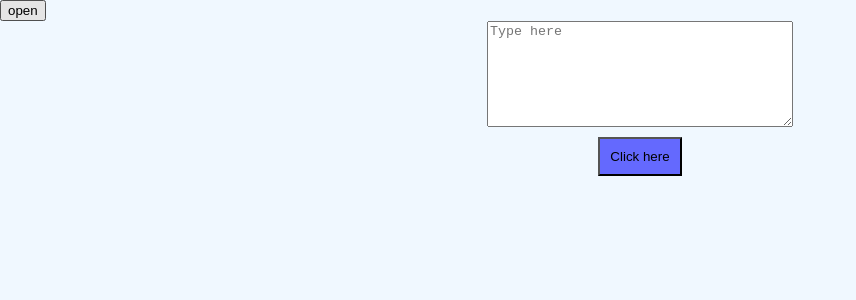
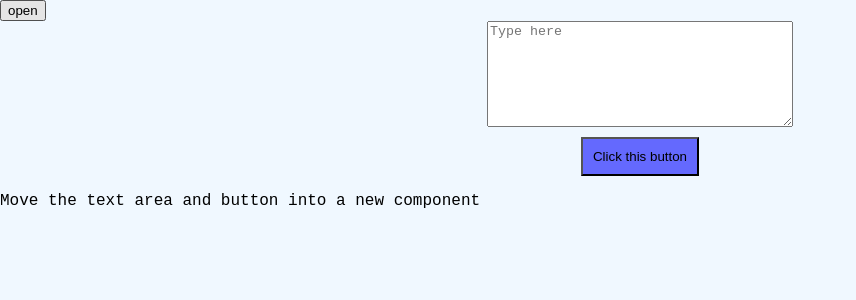
Before and after one commit to megbeck12/meghans-twitter-clone, a React (Create React App) app: page / in a window 1280 px wide. Shown: the top 300 px of the page, without its empty margins (0-856 px from the left). Built offline with nearby package versions, Linux system fonts and the light colour scheme.

Commit message:
feat: practice

```diff
--- /dev/null
+++ b/src/components/TextBox/TextBox.css
@@ -0,0 +1,16 @@
+.button {
+  margin: auto;
+  margin-top: 10px;
+  position: relative;
+  display: flex;
+  background-color: rgb(100, 105, 254);
+  padding: 10px;
+}
+
+.text-box {
+    margin: auto;
+    position: relative;
+    display: flex;
+    width: 300px;
+    height: 100px;
+  }
--- /dev/null
+++ b/src/components/TextBox/TextBox.js
@@ -0,0 +1,57 @@
+import React from "react";
+import { useState, useEffect } from "react";
+import "./TextBox.css";
+
+const FancyButton = ({ onClick, buttonText }) => {
+  return (
+    <button className="button" onClick={onClick}>
+      {buttonText}
+    </button>
+  );
+};
+
+function TextBox({ onClick }) {
+  const [data, setData] = useState();
+  const [obj, setObj] = useState({});
+
+  useEffect(() => {
+    console.log("hello");
+  }, [data]);
+
+  useEffect(() => {
+    console.log("hello obj");
+  }, [obj]);
+
+  const comment = (event) => {
+    setData(event.target.value);
+    // obj.text = event.target.value;
+    const newObj = {text:event.target.value}
+    setObj(newObj);
+  };
+
+  // so now we need to wire up an onClick in the tweetbox component
+  const click = () => {
+    const tweet = { body: data, time: new Date().toLocaleString() };
+    //call onClick here
+    onClick(tweet);
+    setData("");
+  };
+
+  // now lets pass in a prop to this component `onClick`
+  return (
+    <div>
+      <textarea
+        className="text-box"
+        type="text"
+        placeholder="Type here"
+        onChange={comment}
+        value={data}
+      />
+      <div>
+        <FancyButton onClick={click} buttonText="Click this button" />
+      </div>
+    </div>
+  );
+}
+
+export default TextBox;
--- /dev/null
+++ b/src/components/Tweetbox/TweetView.js
@@ -0,0 +1,9 @@
+export const TweetView = (args) => {
+  return (
+    <div>
+      <p>
+        {args.tweet.time} <br /> {args.tweet.body}
+      </p>
+    </div>
+  );
+};
--- a/src/components/Tweetbox/Tweetbox.css
+++ b/src/components/Tweetbox/Tweetbox.css
@@ -1,19 +1,3 @@
-.text-box {
-  margin: auto;
-  position: relative;
-  display: flex;
-  width: 300px;
-  height: 100px;
-}
-.button {
-  margin: auto;
-  margin-top: 10px;
-  position: relative;
-  display: flex;
-  background-color: rgb(100, 105, 254);
-  padding: 10px;
-}
-
 .file-upload {
     margin: auto;
     position: relative;
--- a/src/components/Tweetbox/Tweetbox.js
+++ b/src/components/Tweetbox/Tweetbox.js
@@ -1,50 +1,27 @@
 import React from "react";
+import "./Tweetbox.css";
+import TextBox from "../TextBox/TextBox";
 import { useState } from "react";
-import "./Tweetbox.css";
-
-/*
-show a list of tweets above the text box
-show text of tweet and timestamp of the tweet, keep state
-*/
+import { TweetView } from "./TweetView";
 
 function Tweetbox() {
-  const [data, setData] = useState();
-
-  const click = () => {
-    setTweets(tweets.concat(data));
-    setData();
-    date(getDate);
-  };
-
   const [tweets, setTweets] = useState([]);
 
-  const currentDate = new Date().toLocaleString();
+  const onClick = (tweet) => {
+    //save the new tweet into an array of tweets
+    setTweets(tweets.concat(tweet))
+  }
 
-  const [getDate, setCurrentDate] = useState(currentDate);
-
-  const date = () => {
-    setCurrentDate(currentDate)
-  };
-
-  const comment = (event) => {
-    setData(event.target.value);
-  };
-
+  //now bind the textbox to the onclick
   return (
     <div>
+      <div>
       {tweets.map((tweet, index) => (
-        <p key={index}>{currentDate} <br /> {tweet}</p>
+        <TweetView tweet={tweet} key={index} />
       ))}
-      <textarea
-        className="text-box"
-        type="text"
-        placeholder="Type here"
-        onChange={comment}
-        value={data}
-      />
-      <button className="button" onClick={click}>
-        Click here
-      </button>
+        <TextBox onClick={onClick}/>
+      </div>
+      <p>Move the text area and button into a new component</p>
     </div>
   );
 }
```
